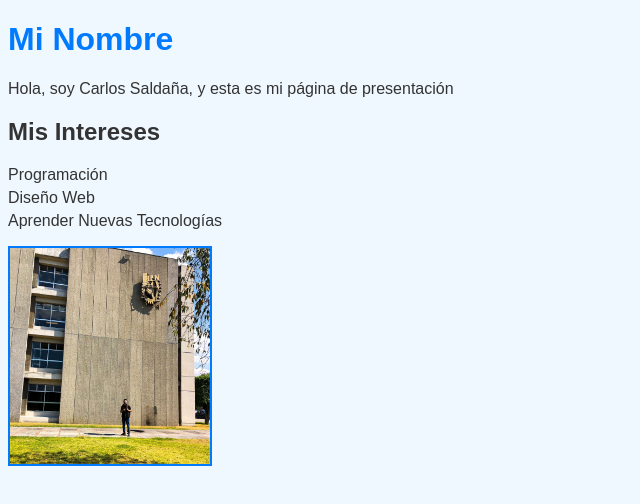
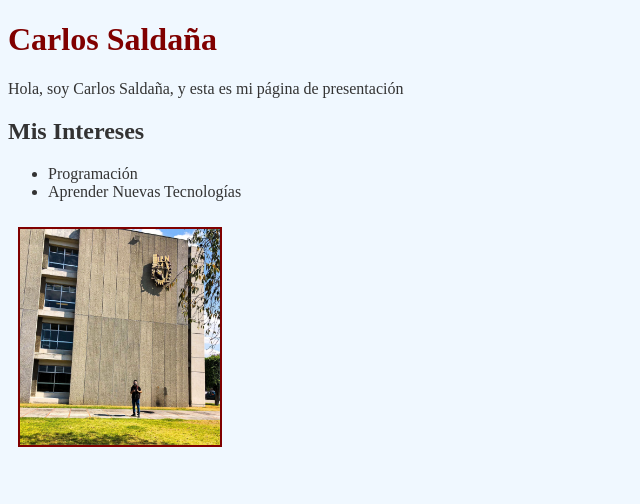
Before and after one commit to CarlosASE/presentacion_personal, a plain HTML site: page index.html in a window 1280 px wide. Shown: the whole page, without its empty margins (0-640 px from the left). Drawn offline with Linux system fonts and the light colour scheme.

Commit message:
2do commit

```diff
--- a/index.html
+++ b/index.html
@@ -1,22 +1,19 @@
 <!DOCTYPE html>
 <html>
   <head>
-    <meta charset="UTF-8">
-    <meta name="viewport" content="width=device-width, initial-scale=1.0">
+    <meta charset="UTF-8" />
+    <meta name="viewport" content="width=device-width, initial-scale=1.0" />
     <title>Mi Página Carlos Saldaña</title>
-    <link rel="stylesheet" href="styles.css">
+    <link rel="stylesheet" href="styles.css" />
   </head>
   <body>
-    <h1>Mi Nombre</h1>
-    <p>Hola, soy Carlos Saldaña, y esta es mi página de presentación </p>
-
+    <h1>Carlos Saldaña</h1>
+    <p>Hola, soy Carlos Saldaña, y esta es mi página de presentación</p>
     <h2>Mis Intereses</h2>
     <ul>
       <li>Programación</li>
-        <li>Diseño Web</li>
       <li>Aprender Nuevas Tecnologías</li>
     </ul>
-
-    <img src="meipn.jpg" alt="Mi Imagen Personal">
+    <img src="meipn.jpg" alt="Mi Imagen Personal" />
   </body>
 </html>
--- a/styles.css
+++ b/styles.css
@@ -1,24 +1,15 @@
 body {
   background-color: #f0f8ff;
   color: #333;
-  font-family: Arial, sans-serif;
 }
 
 h1 {
-  color: #007bff; /* Color del título */
-}
-
-ul {
-  list-style-type: none; /* Elimina las viñetas de la lista */
-  padding: 0;
-}
-
-li {
-  margin: 5px 0;
+  color: #800000;
 }
 
 img {
-  border: 2px solid #007bff; /* Borde de la imagen */
-  width: 200px; /* Ancho de la imagen */
+  border: 2px solid #800000;
+  width: 200px;
   height: auto;
+  margin: 10px;
 }
```
Lines whose indentation alone changed are shown as unchanged.
